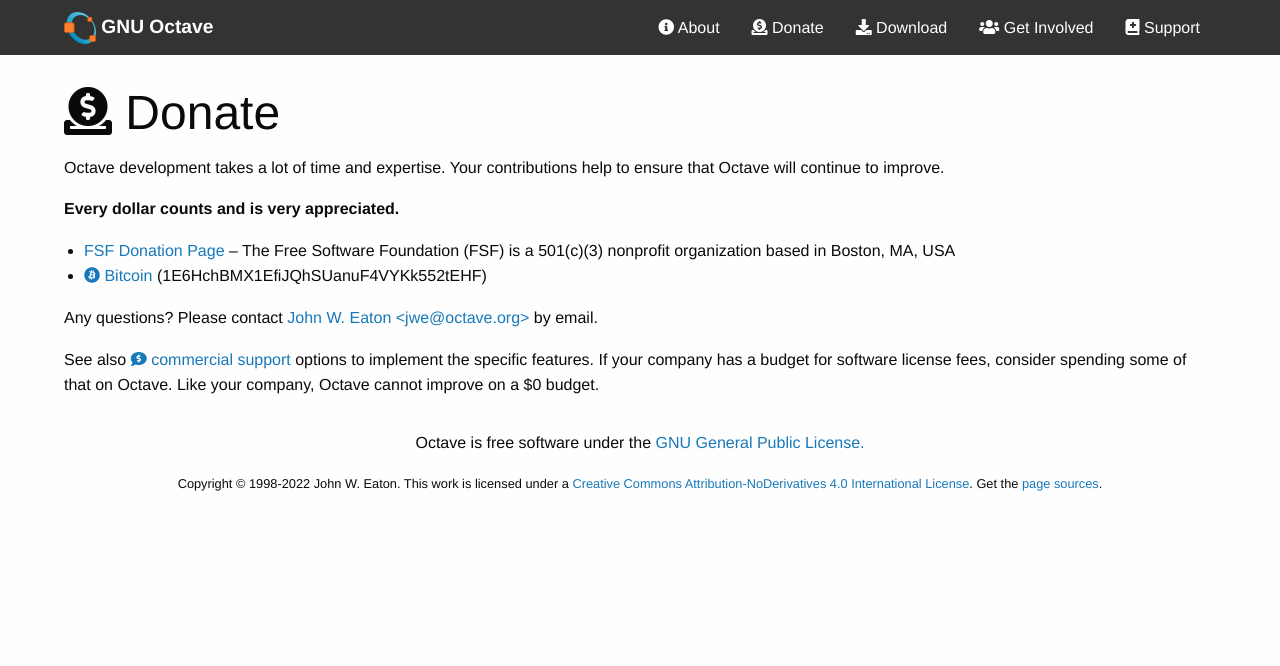
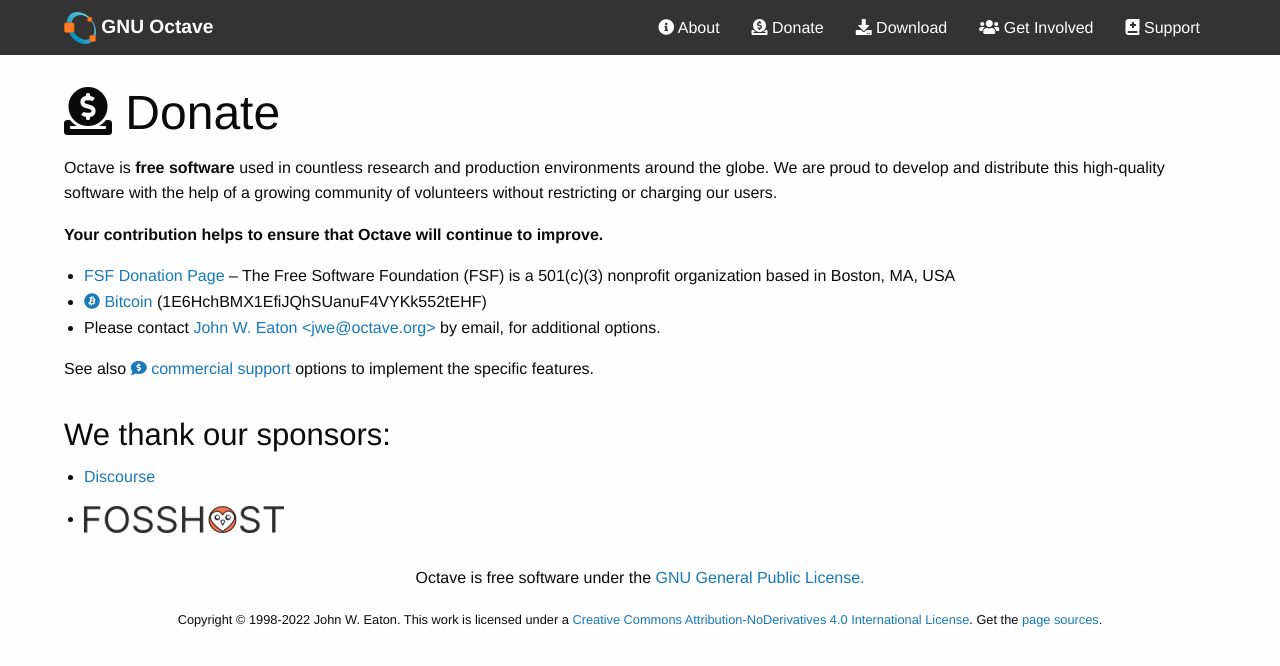
Before and after one commit to gnu-octave/gnu-octave.github.io, a Jekyll site: the page built from pages/menu/donate.md, in a window 1280 px wide. Shown: the top 666 px of the page. Built offline with Jekyll 4.4.1, drawn with Linux system fonts in a browser that asks for light colours; nearby versions of some CDN libraries.

Commit message:
Overhaul sponsor advertisement.
* pages/commercial-support.md: Update URLs.

* pages/index.md: mention sponsors.

* pages/menu/donate.md: Overhaul page.

```diff
--- /dev/null
+++ b/_includes/sponsors.md
@@ -0,0 +1,3 @@
+- [Discourse](https://free.discourse.group/)
+
+- [![Fosshost]({{ "/img/sponsor-fosshost.png" | relative_url }})](https://fosshost.org/)
--- a/pages/menu/donate.md
+++ b/pages/menu/donate.md
@@ -6,23 +6,26 @@
 permalink: donate
 ---
 
-Octave development takes a lot of time and expertise.
-Your contributions help to ensure that Octave will continue to improve.
+Octave is **free software**
+used in countless research and production environments around the globe.
+We are proud to develop and distribute this high-quality software
+with the help of a growing community of volunteers
+without restricting or charging our users.
 
-**Every dollar counts and is very appreciated.**
+**Your contribution helps to ensure that Octave will continue to improve.**
 
 - [FSF Donation Page](https://crm.fsf.org/civicrm/contribute/transact?reset=1&id=10)
   -- The Free Software Foundation (FSF) is a 501(c)(3) nonprofit organization based in Boston, MA, USA
 - [<i class="fab fa-bitcoin"></i> Bitcoin](bitcoin:1E6HchBMX1EfiJQhSUanuF4VYKk552tEHF)
   (1E6HchBMX1EfiJQhSUanuF4VYKk552tEHF)
-
-Any questions?
-Please contact [John W. Eaton &lt;jwe@octave.org&gt;](mailto:jwe@octave.org)
-by email.
+- Please contact [John W. Eaton &lt;jwe@octave.org&gt;](mailto:jwe@octave.org)
+  by email, for additional options.
 
 See also
 [<i class="fas fa-comment-dollar"></i> commercial support]({{ "commercial-support.html" | relative_url }})
 options to implement the specific features.
-If your company has a budget for software license fees,
-consider spending some of that on Octave.
-Like your company, Octave cannot improve on a $0 budget.
+
+
+### We thank our sponsors:
+
+{% include sponsors.md %}
```
Also changed, not shown: pages/commercial-support.md (+2 -2 lines), pages/index.md (+6 -0 lines), img/sponsor-fosshost.png (added).
